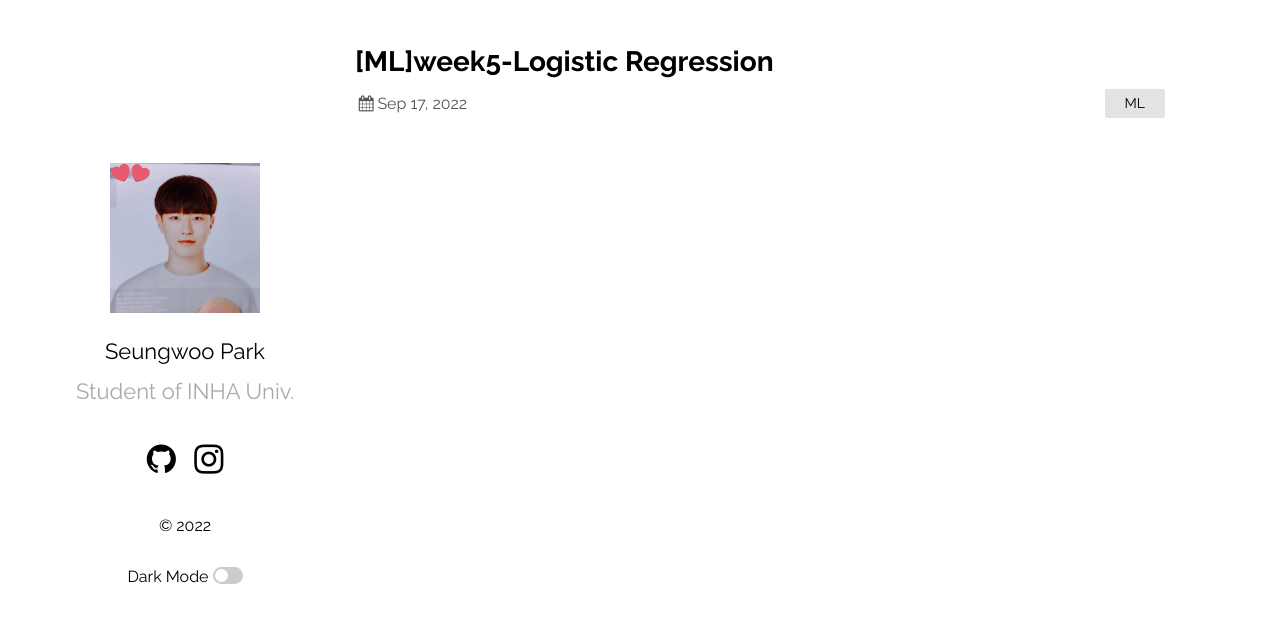
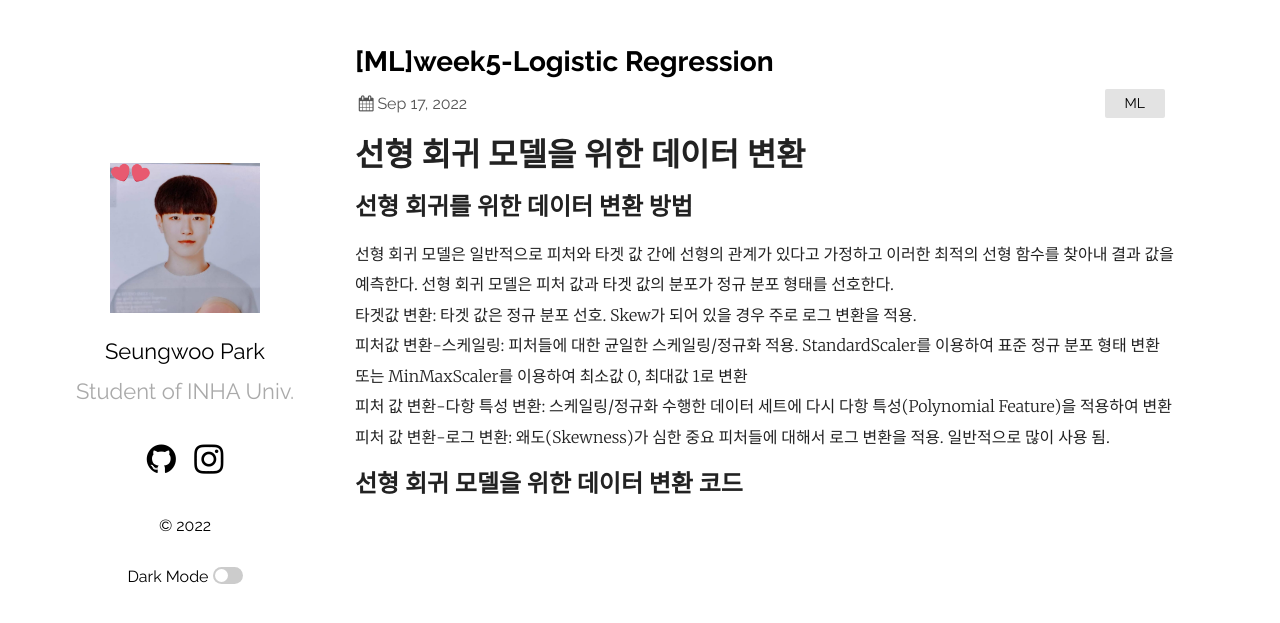
Before and after one commit to cieabora/cieabora.github.io, a Jekyll site: the page built from _posts/2022-09-17-ml_study_week5_Logistic_Regression.md, in a window 1280 px wide. Shown: the top 623 px of the page. Built offline with Jekyll 4.4.1, drawn with Linux system fonts in a browser that asks for light colours.

Commit message:
logistic regression

```diff
--- a/_posts/2022-09-17-ml_study_week5_Logistic_Regression.md
+++ b/_posts/2022-09-17-ml_study_week5_Logistic_Regression.md
@@ -4,3 +4,17 @@ title: "[ML]week5-Logistic Regression"
 date: 2022-09-17 23:49
 categories: ML
 ---
+<h1>
+  선형 회귀 모델을 위한 데이터 변환
+</h1>
+<h2>
+  선형 회귀를 위한 데이터 변환 방법
+</h2>
+선형 회귀 모델은 일반적으로 피처와 타겟 값 간에 선형의 관계가 있다고 가정하고 이러한 최적의 선형 함수를 찾아내 결과 값을 예측한다. 선형 회귀 모델은 피처 값과 타겟 값의 분포가 정규 분포 형태를 선호한다.<br>
+타겟값 변환: 타겟 값은 정규 분포 선호. Skew가 되어 있을 경우 주로 로그 변환을 적용.<br>
+피처값 변환-스케일링: 피처들에 대한 균일한 스케일링/정규화 적용. StandardScaler를 이용하여 표준 정규 분포 형태 변환 또는 MinMaxScaler를 이용하여 최소값 0, 최대값 1로 변환<br>
+피처 값 변환-다항 특성 변환: 스케일링/정규화 수행한 데이터 세트에 다시 다항 특성(Polynomial Feature)을 적용하여 변환<br>
+피처 값 변환-로그 변환: 왜도(Skewness)가 심한 중요 피처들에 대해서 로그 변환을 적용. 일반적으로 많이 사용 됨.<br>
+<h2>
+  선형 회귀 모델을 위한 데이터 변환 코드
+</h2>
```
Also changed, not shown: _posts/2022-09-15-ml_study_week5_Polynomial_Regression.md (+1 -1 lines), 1 other file.
